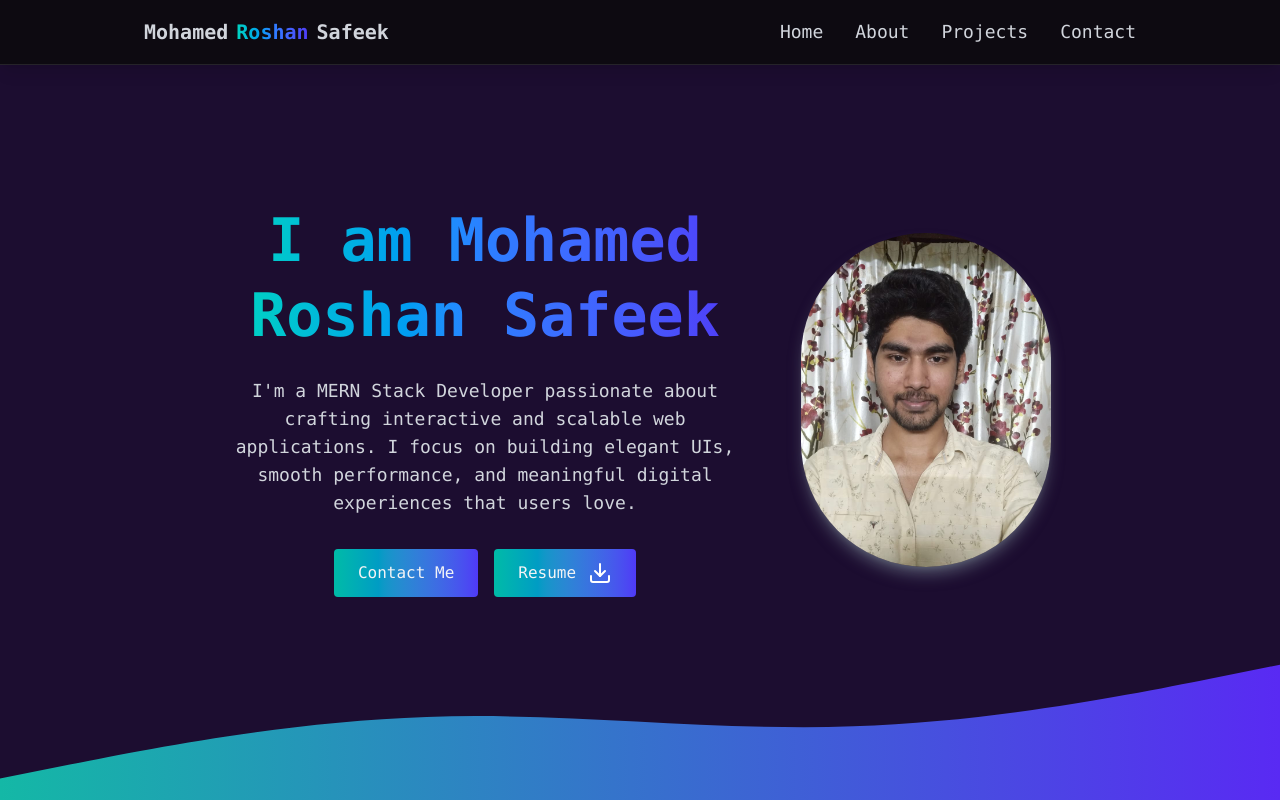
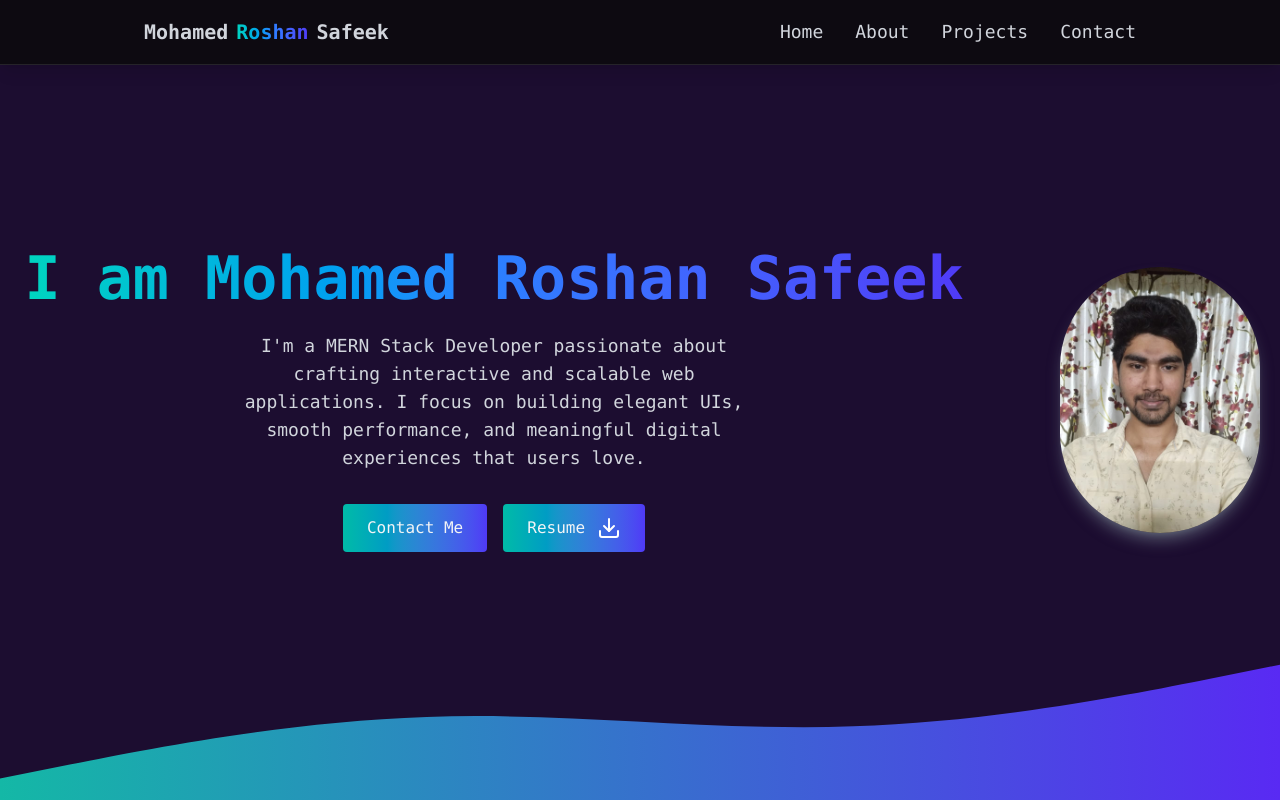
Before and after one commit to mohamedroshansafeek/My-Personal-Portfolio, a React (Vite) app: page / in a window 1280 px wide. Shown: the top 800 px of the page. Built offline with nearby package versions, Linux system fonts and the light colour scheme.

Commit message:
Home Page Updated

```diff
--- a/src/sections/Home.jsx
+++ b/src/sections/Home.jsx
@@ -1,108 +1,49 @@
-// import React from 'react'
-// import profileImg from "../assets/profileImage.jpeg"
-// import { FiDownload } from 'react-icons/fi'
-// import resume from "../assets/resume.pdf"
-
-// function Home() {
-//   return (
-//     <section id='home' className='min-h-screen flex flex-col justify-center items-center lg:flex-row-reverse gap-9 lg:gap-15'>
-//         <div className='text-center z-10 px-4'>
-//             <img
-//             className='w-[200px] border-0 mt-20 rounded-full shadow-lg
-//             shadow-gray-500/70 lg:m-0 lg:max-w-[250px] object-cover object-bottom
-//             hover:translate-y-1 transition-all'
-//             src={profileImg}
-//             alt='Profile Image'
-//             />
-//         </div>
-//         <div className='text-center font-mono z-10 px-4'>
-//           <h1 className='text-4xl md:text-5xl lg:text-6xl lg:max-w[500px] font-semibold mb-6 px-1 bg-gradient-to-r from-teal-400 via-blue-500 to-indigo-600 bg-clip-text text-transparent leading-right'>
-//             I am Mohamed Roshan Safeek
-//           </h1>
-//           <p className='text-gray-300 text-lg mb-8 max-w-lg mx-auto'>
-//             I'm a MERN Stack Developer passionate about crafting interactive and scalable
-//             web applications. I focus on building elegant UIs, smooth performance, and
-//             meaningful digital experiences that users love.
-//           </p>
-//           <div className="flex justify-center items-center space-x-4 z-20">
-//             <a
-//             className="bg-gradient-to-r flex flex-row from-teal-500 to-indigo-600 py-3 px-6 rounded hover:-translate-y-1   hover:shadow-[0_0_15px_rgba(59,130,246,0.4)]  font-medium transition"
-//             href="#contact"
-//           >
-//             Contact Me
-//           </a>
-//           <a
-//             className="bg-gradient-to-r flex flex-row from-teal-500 to-indigo-600 py-3 px-6 rounded hover:-translate-y-1 hover:shadow-[0_0_15px_rgba(59,130,246,0.4)]  font-medium transition"
-//             href={resume}
-//             download
-//           >
-//              <p>Resume </p>
-//             <span className="h-5 ml-3 text-2xl text-white">
-//               <FiDownload />
-//             </span>
-//           </a>
-//           </div>
-//         </div>
-//     </section>
-//   )
-// }
-// export default Home
-
-import React from 'react';
-import profileImg from "../assets/profileImage.jpeg";
-import { FiDownload } from 'react-icons/fi';
-import resume from "../assets/resume.pdf";
+import React from 'react'
+import profileImg from "../assets/profileImage.jpeg"
+import { FiDownload } from 'react-icons/fi'
+import resume from "../assets/resume.pdf"
 
 function Home() {
   return (
-    <section
-      id='home'
-      className='min-h-screen flex flex-col justify-center items-center lg:flex-row-reverse gap-9 lg:gap-15 px-4'
-    >
-
-      <div className='text-center z-10'>
+    <section id='home' className='min-h-screen flex flex-col justify-center items-center lg:flex-row-reverse gap-9 lg:gap-15'>
+        <div className='text-center z-10 px-4'>
             <img
+            className='w-[200px] border-0 mt-20 rounded-full shadow-lg
+            shadow-gray-500/70 lg:m-0 lg:max-w-[250px] object-cover object-bottom
+            hover:translate-y-1 transition-all'
             src={profileImg}
             alt='Profile Image'
-          className='w-[200px] lg:w-[250px] mt-20 lg:mt-0 rounded-full shadow-lg shadow-gray-500/70 object-cover object-bottom hover:translate-y-1 transition-all'
             />
         </div>
-
-
-      <div className='text-center font-mono z-10 max-w-lg'>
-        <h1 className='text-4xl md:text-5xl lg:text-6xl font-semibold mb-6 px-1 bg-gradient-to-r from-teal-400 via-blue-500 to-indigo-600 bg-clip-text text-transparent leading-tight'>
+        <div className='text-center font-mono z-10 px-4'>
+          <h1 className='text-4xl md:text-5xl lg:text-6xl lg:max-w[500px] font-semibold mb-6 px-1 bg-gradient-to-r from-teal-400 via-blue-500 to-indigo-600 bg-clip-text text-transparent leading-right'>
             I am Mohamed Roshan Safeek
           </h1>
-
-        <p className='text-gray-300 text-lg mb-8'>
+          <p className='text-gray-300 text-lg mb-8 max-w-lg mx-auto'>
             I'm a MERN Stack Developer passionate about crafting interactive and scalable
             web applications. I focus on building elegant UIs, smooth performance, and
             meaningful digital experiences that users love.
           </p>
-
-
           <div className="flex justify-center items-center space-x-4 z-20">
-
             <a
+            className="bg-gradient-to-r flex flex-row from-teal-500 to-indigo-600 py-3 px-6 rounded hover:-translate-y-1   hover:shadow-[0_0_15px_rgba(59,130,246,0.4)]  font-medium transition"
             href="#contact"
-            className="bg-gradient-to-r from-teal-500 to-indigo-600 py-3 px-6 rounded font-medium flex items-center justify-center hover:-translate-y-1 hover:shadow-lg transition-all"
           >
             Contact Me
           </a>
-
-
           <a
+            className="bg-gradient-to-r flex flex-row from-teal-500 to-indigo-600 py-3 px-6 rounded hover:-translate-y-1 hover:shadow-[0_0_15px_rgba(59,130,246,0.4)]  font-medium transition"
             href={resume}
             download
-            className="bg-gradient-to-r from-teal-500 to-indigo-600 py-3 px-6 rounded font-medium flex items-center justify-center hover:-translate-y-1 hover:shadow-lg transition-all"
           >
-            <span>Resume</span>
-            <FiDownload className="ml-3 text-white text-2xl" />
+             <p>Resume </p>
+            <span className="h-5 ml-3 text-2xl text-white">
+              <FiDownload />
+            </span>
           </a>
           </div>
         </div>
     </section>
-  );
+  )
 }
-
-export default Home;
+export default Home
```
Lines whose indentation alone changed are shown as unchanged.
